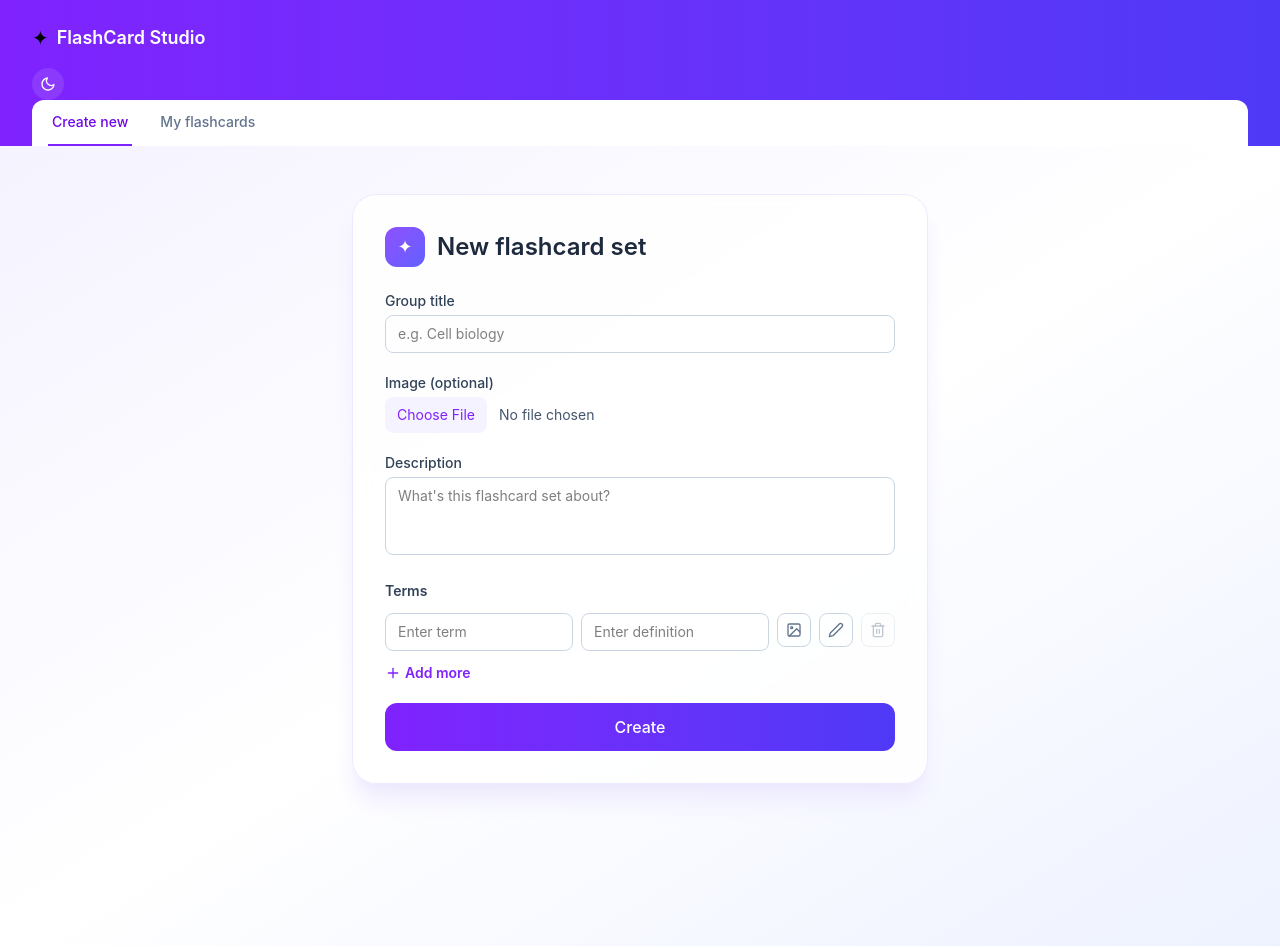
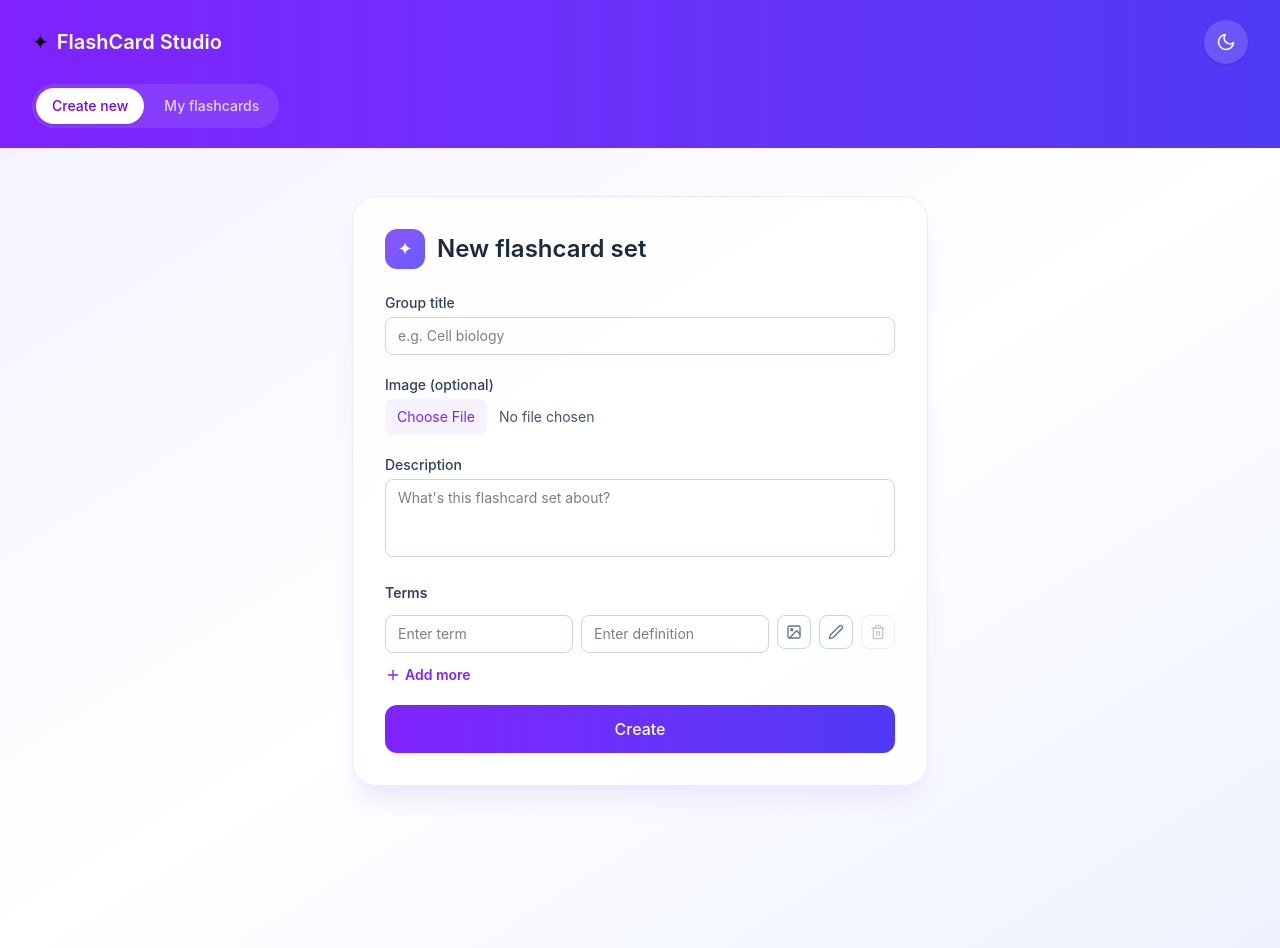
Before and after one commit to 500085019/Flashcard-generator, a React (Vite) app: page / in a window 1280 px wide. Built offline with nearby package versions, Linux system fonts and the light colour scheme.

Commit message:
new changes

```diff
--- a/src/components/DeleteModal.jsx
+++ b/src/components/DeleteModal.jsx
@@ -1,3 +1,4 @@
+import { createPortal } from 'react-dom';
 import {
   FiAlertTriangle,
   FiX,
@@ -5,14 +6,13 @@ import {
 } from 'react-icons/fi';
 
 function DeleteModal({ flashcard, onDelete, onClose }) {
-  return (
+  return createPortal(
     <div
-  className="fixed inset-0 z-50 flex items-center justify-center bg-black/40 backdrop-blur-[2px] px-4"
-  onClick={onClose}
-
+      className="fixed inset-0 z-50 flex items-center justify-center bg-black/40 backdrop-blur-[2px] px-4"
+      onClick={onClose}
     >
       <div
-        className="relative w-full max-w-sm rounded-2xl bg-white p-6 shadow-2xl"
+        className="relative w-full max-w-sm rounded-2xl bg-white dark:bg-slate-800 p-6 shadow-2xl"
         onClick={(e) => e.stopPropagation()}
       >
         {/* Close Button */}
@@ -20,36 +20,36 @@ function DeleteModal({ flashcard, onDelete, onClose }) {
           type="button"
           onClick={onClose}
           aria-label="Close"
-          className="absolute right-4 top-4 text-slate-400 transition-colors hover:text-slate-600"
+          className="absolute right-4 top-4 text-slate-400 dark:text-slate-500 transition-colors hover:text-slate-600 dark:hover:text-slate-300"
         >
           <FiX size={18} />
         </button>
 
         {/* Warning Icon */}
         <div className="mb-4 flex justify-center">
-          <div className="flex h-12 w-12 items-center justify-center rounded-full bg-red-50">
+          <div className="flex h-12 w-12 items-center justify-center rounded-full bg-red-50 dark:bg-red-900/30">
             <FiAlertTriangle
               size={24}
-              className="text-red-500"
+              className="text-red-500 dark:text-red-400"
             />
           </div>
         </div>
 
         {/* Title */}
-        <h2 className="text-center text-lg font-semibold text-slate-800">
+        <h2 className="text-center text-lg font-semibold text-slate-800 dark:text-slate-100">
           Delete flashcard?
         </h2>
 
         {/* Description */}
-        <p className="mt-2 text-center text-sm leading-relaxed text-slate-500">
+        <p className="mt-2 text-center text-sm leading-relaxed text-slate-500 dark:text-slate-400">
           Are you sure you want to delete{' '}
-          <span className="font-semibold text-slate-700">
+          <span className="font-semibold text-slate-700 dark:text-slate-200">
             "{flashcard.title}"
           </span>
           ?
         </p>
 
-        <p className="mt-1 text-center text-xs text-slate-400">
+        <p className="mt-1 text-center text-xs text-slate-400 dark:text-slate-500">
           This action cannot be undone.
         </p>
 
@@ -59,7 +59,7 @@ function DeleteModal({ flashcard, onDelete, onClose }) {
           <button
             type="button"
             onClick={onClose}
-            className="flex-1 rounded-lg border border-slate-200 px-4 py-2.5 text-sm font-medium text-slate-600 transition-colors hover:bg-slate-50"
+            className="flex-1 rounded-lg border border-slate-200 dark:border-slate-600 px-4 py-2.5 text-sm font-medium text-slate-600 dark:text-slate-300 transition-colors hover:bg-slate-50 dark:hover:bg-slate-700"
           >
             Cancel
           </button>
@@ -75,7 +75,8 @@ function DeleteModal({ flashcard, onDelete, onClose }) {
           </button>
         </div>
       </div>
-    </div>
+    </div>,
+    document.body
   );
 }
 
--- a/src/components/FlashcardCard.jsx
+++ b/src/components/FlashcardCard.jsx
@@ -1,7 +1,9 @@
+import { useState } from 'react';
 import { Link } from 'react-router-dom';
 import { useDispatch } from 'react-redux';
 import { FiTrash2 } from 'react-icons/fi';
 import { deleteFlashcard } from '../redux/flashcardsSlice';
+import DeleteModal from './DeleteModal';
 
 const avatarColors = [
   'bg-violet-100 dark:bg-violet-900/40',
@@ -14,20 +16,23 @@ const avatarColors = [
 
 function FlashcardCard({ flashcard, index }) {
   const dispatch = useDispatch();
+  const [showDeleteModal, setShowDeleteModal] = useState(false);
 
-  const handleDelete = (e) => {
+  const handleDeleteClick = (e) => {
     e.preventDefault();
     e.stopPropagation();
-    const confirmed = window.confirm(`Delete "${flashcard.title}"? This can't be undone.`);
-    if (confirmed) {
-      dispatch(deleteFlashcard(flashcard.id));
-    }
+    setShowDeleteModal(true);
+  };
+
+  const handleConfirmDelete = () => {
+    dispatch(deleteFlashcard(flashcard.id));
+    setShowDeleteModal(false);
   };
 
   return (
     <div className="relative bg-white/80 dark:bg-slate-800/80 backdrop-blur rounded-2xl border border-violet-100 dark:border-slate-700 p-6 flex flex-col items-center text-center hover:shadow-lg hover:shadow-violet-100 dark:hover:shadow-none transition-shadow">
       <button
-        onClick={handleDelete}
+        onClick={handleDeleteClick}
         aria-label={`Delete ${flashcard.title}`}
         className="absolute top-3 right-3 p-1.5 rounded-lg text-slate-400 dark:text-slate-500 hover:bg-red-50 dark:hover:bg-red-900/30 hover:text-red-500 transition-colors"
       >
@@ -64,6 +69,14 @@ function FlashcardCard({ flashcard, index }) {
       >
         View Cards
       </Link>
+
+      {showDeleteModal && (
+        <DeleteModal
+          flashcard={flashcard}
+          onDelete={handleConfirmDelete}
+          onClose={() => setShowDeleteModal(false)}
+        />
+      )}
     </div>
   );
 }
--- a/src/components/Navbar.jsx
+++ b/src/components/Navbar.jsx
@@ -3,28 +3,32 @@ import { FiSun, FiMoon } from 'react-icons/fi';
 import { useTheme } from '../hooks/useTheme';
 
 function Navbar() {
-  const {theme,toggleTheme} = useTheme()
+  const { theme, toggleTheme } = useTheme();
   const tabClasses = ({ isActive }) =>
-    `pb-3 px-1 text-sm font-medium border-b-2 transition-colors ${
+    `px-4 py-2 rounded-full text-sm font-medium transition-colors ${
       isActive
-        ? 'border-violet-600 text-violet-700'
-        : 'border-transparent text-slate-500 hover:text-slate-700'
+        ? 'bg-white dark:bg-slate-800 text-violet-700 dark:text-violet-300 shadow-sm'
+        : 'text-white/80 hover:text-white hover:bg-white/10'
     }`;
 
   return (
-    <div className="bg-gradient-to-r from-violet-600 to-indigo-600 px-8 pt-6 pb-0">
-      <div className="flex items-center gap-2 mb-4">
-        <span className="text-xl">✦</span>
-        <h1 className="text-lg font-semibold text-white">FlashCard Studio</h1>
-      </div>
-       <button
+    <div className="bg-gradient-to-r from-violet-600 to-indigo-600 px-4 sm:px-8 py-5">
+      <div className="flex items-center justify-between mb-5">
+        <div className="flex items-center gap-2">
+          <span className="text-xl">✦</span>
+          <h1 className="text-lg sm:text-xl font-semibold text-white">FlashCard Studio</h1>
+        </div>
+
+        <button
           onClick={toggleTheme}
           aria-label="Toggle dark mode"
-          className="p-2 rounded-full bg-white/10 text-white hover:bg-white/20 transition-colors"
+          className="w-11 h-11 flex items-center justify-center rounded-full bg-white/15 text-white hover:bg-white/25 transition-colors shadow-sm"
         >
-          {theme === 'dark' ? <FiSun size={16} /> : <FiMoon size={16} />}
+          {theme === 'dark' ? <FiSun size={20} /> : <FiMoon size={20} />}
         </button>
-      <nav className="flex gap-6 bg-white rounded-t-xl px-4 pt-3">
+      </div>
+
+      <nav className="inline-flex gap-1 bg-white/10 rounded-full p-1">
         <NavLink to="/" end className={tabClasses}>
           Create new
         </NavLink>
```
Also changed, not shown: 1 other file (tests, documents, lock files or other folders).
